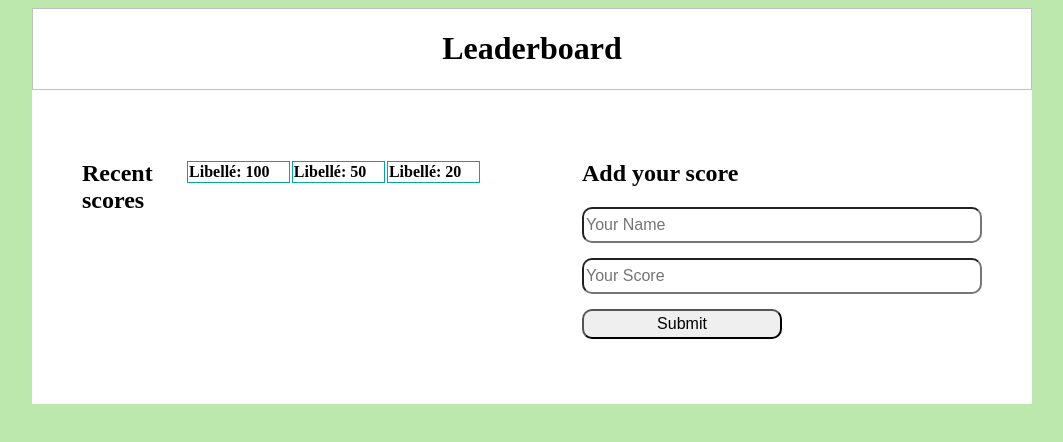
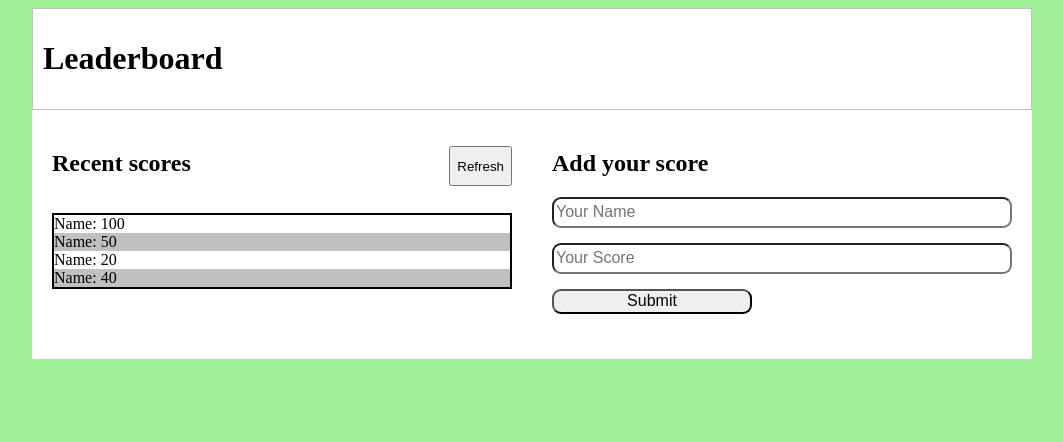
Before and after one commit to GhostEsso/Leaderboard, a website built with webpack: page src/index.html in a window 1280 px wide. Shown: the whole page, without its empty margins (108-1171 px from the left). Built offline with nearby package versions, Linux system fonts and the light colour scheme.

Commit message:
changes maded

```diff
--- a/src/index.js
+++ b/src/index.js
@@ -22,13 +22,13 @@ class LeaderboardApp {
     this.body.appendChild(main);
   }
 
-  // eslint-disable-next-line class-methods-use-this
   createHeader() {
     const header = document.createElement('div');
     header.classList.add('header');
     const h1 = document.createElement('h1');
     h1.textContent = 'Leaderboard';
     header.appendChild(h1);
+
     return header;
   }
 
@@ -36,12 +36,33 @@ class LeaderboardApp {
     const left = document.createElement('div');
     left.classList.add('left');
 
-    const div1 = this.createSectionWithTitle('Recent scores'); // Utilisation correcte de 'this'
-    const table = this.createScoreTable();
-    div1.appendChild(table);
+    const div1 = this.createSectionWithTitle('Recent scores   '); // Utilisation correcte de 'this'
+    const btnRefresh = this.createRefreshButton(); // Créer le bouton "Refresh"
+    div1.appendChild(btnRefresh); // Ajouter le bouton "Refresh" à côté de "Recent scores"
+    left.appendChild(div1); // Ajouter le titre "Recent scores" avec le bouton "Refresh"
 
-    left.appendChild(div1);
+    // Utilisez une liste pour afficher les noms sous forme de liste
+    const ul = document.createElement('ul');
+    ul.classList.add('nameList'); // Ajouter une classe pour la bordure
+    const names = ['Name: 100', 'Name: 50', 'Name: 20', 'Name: 40']; // Remplacez ces noms par vos données de score
+    names.forEach((name, index) => {
+      const li = document.createElement('li');
+      li.textContent = name;
+      li.style.backgroundColor = index % 2 === 0 ? 'white' : 'silver'; // Alterner les arrière-plans blanc et noir
+      ul.appendChild(li);
+    });
+    left.appendChild(ul); // Ajouter la liste de noms sous "Recent scores"
+
     return left;
+  }
+
+  createRefreshButton() {
+    const btnRefresh = document.createElement('button');
+    btnRefresh.textContent = 'Refresh';
+    btnRefresh.addEventListener('click', () => {
+      // Ajoutez ici la logique pour rafraîchir les scores
+    });
+    return btnRefresh;
   }
 
   createRightSection() {
@@ -56,7 +77,6 @@ class LeaderboardApp {
     return right;
   }
 
-  // eslint-disable-next-line class-methods-use-this
   createSectionWithTitle(titleText) {
     const div = document.createElement('div');
     div.classList.add('title');
@@ -68,18 +88,14 @@ class LeaderboardApp {
 
   createScoreTable() {
     const table = document.createElement('table');
+    table.classList.add('scoreTable'); // Ajouter la classe "scoreTable" pour la bordure
     const tr = document.createElement('tr');
-    const td1 = this.createTableHeader('Libellé: 100'); // Utilisation correcte de 'this'
-    const td2 = this.createTableHeader('Libellé: 50'); // Utilisation correcte de 'this'
-    const td3 = this.createTableHeader('Libellé: 20'); // Utilisation correcte de 'this'
-    tr.appendChild(td1);
-    tr.appendChild(td2);
-    tr.appendChild(td3);
+    const th = this.createTableHeader('Name'); // Utilisation correcte de 'this'
+    tr.appendChild(th);
     table.appendChild(tr);
     return table;
   }
 
-  // eslint-disable-next-line class-methods-use-this
   createTableHeader(text) {
     const th = document.createElement('th');
     th.textContent = text;
@@ -97,7 +113,6 @@ class LeaderboardApp {
     return form;
   }
 
-  // eslint-disable-next-line class-methods-use-this
   createInput(type, name, placeholder) {
     const input = document.createElement('input');
     input.type = type;
--- a/src/style.css
+++ b/src/style.css
@@ -1,5 +1,7 @@
+/* style.css */
+
 body {
-  background-color: rgba(57, 189, 17, 0.336);
+  background-color: rgba(35, 223, 18, 0.432);
   box-sizing: border-box;
 }
 
@@ -13,37 +15,61 @@ body {
 
 .header {
   flex: 100%;
+  display: flex;
+  justify-content: space-between;
+  align-items: center;
   border: 1px solid silver;
+  padding: 10px;
 }
 
-h1 {
-  text-align: center;
+.header button {
+  height: 40px;
+  margin-right: 10px;
 }
 
 .left,
 .right {
   flex: 1 40%;
-  padding: 50px;
+  padding: 20px;
 }
 
 .left .title {
   display: flex;
+  flex-direction: row;
   justify-content: space-between;
   align-items: baseline;
+  margin-bottom: 10px;
 }
 
 .left .title button {
   height: 40px;
 }
 
-table {
+.scoreTable {
   width: 100%;
+  border-collapse: collapse;
+  border: 1px solid silver; /* Ajouter une bordure à la table */
 }
 
-th,
-td {
-  border: 1px solid rgb(6, 165, 165);
-  text-align: left;
+.scoreTable th,
+.scoreTable td {
+  border: 1px solid silver;
+  padding: 8px;
+  text-align: center;
+}
+
+.scoreList {
+  border: 1px solid rgb(0, 0, 0); /* Ajouter une bordure à la liste des noms */
+  padding: 10px;
+  list-style: none; /* Supprimer les puces de la liste */
+}
+
+.scoreList li {
+  margin-bottom: 5px;
+}
+
+.right .title {
+  margin-bottom: 10px;
 }
 
 form {
@@ -52,17 +78,23 @@ form {
 }
 
 form input {
-  height: 30px;
+  height: 25px;
   font-size: 12pt;
   margin-bottom: 15px;
-  border-radius: 10px;
+  border-radius: 9px;
 }
 
-form input[type="submit"] {
+form input[type='submit'] {
   width: 200px;
 }
 
+.nameList {
+  border: 2px solid rgb(0, 0, 0); /* Ajouter une bordure à la liste des noms */
+  padding: 0; /* Supprimer les marges internes de la liste pour éliminer les puces */
+  list-style: none; /* Supprimer les puces de la liste */
+}
+
 .footer {
-  background-color: rgb(133, 22, 236);
+  background-color: rgb(131, 226, 43);
   flex: 100%;
 }
```
